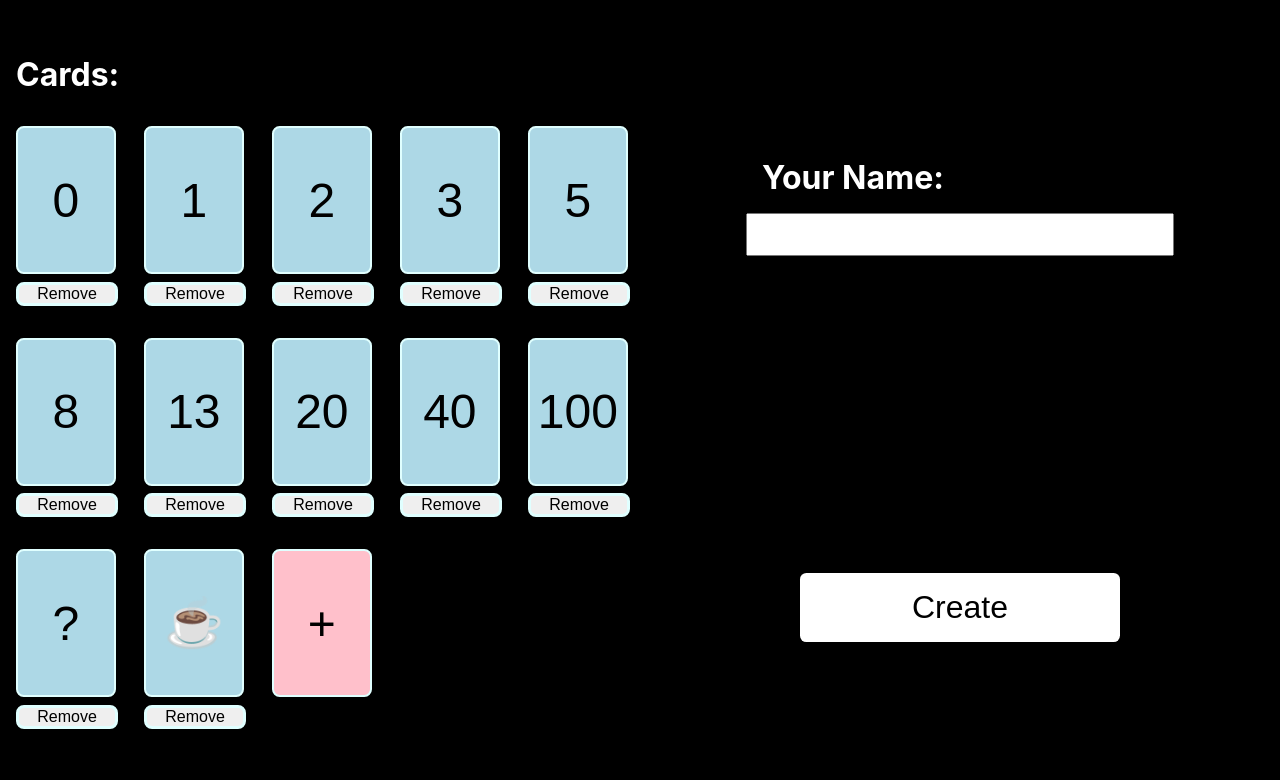
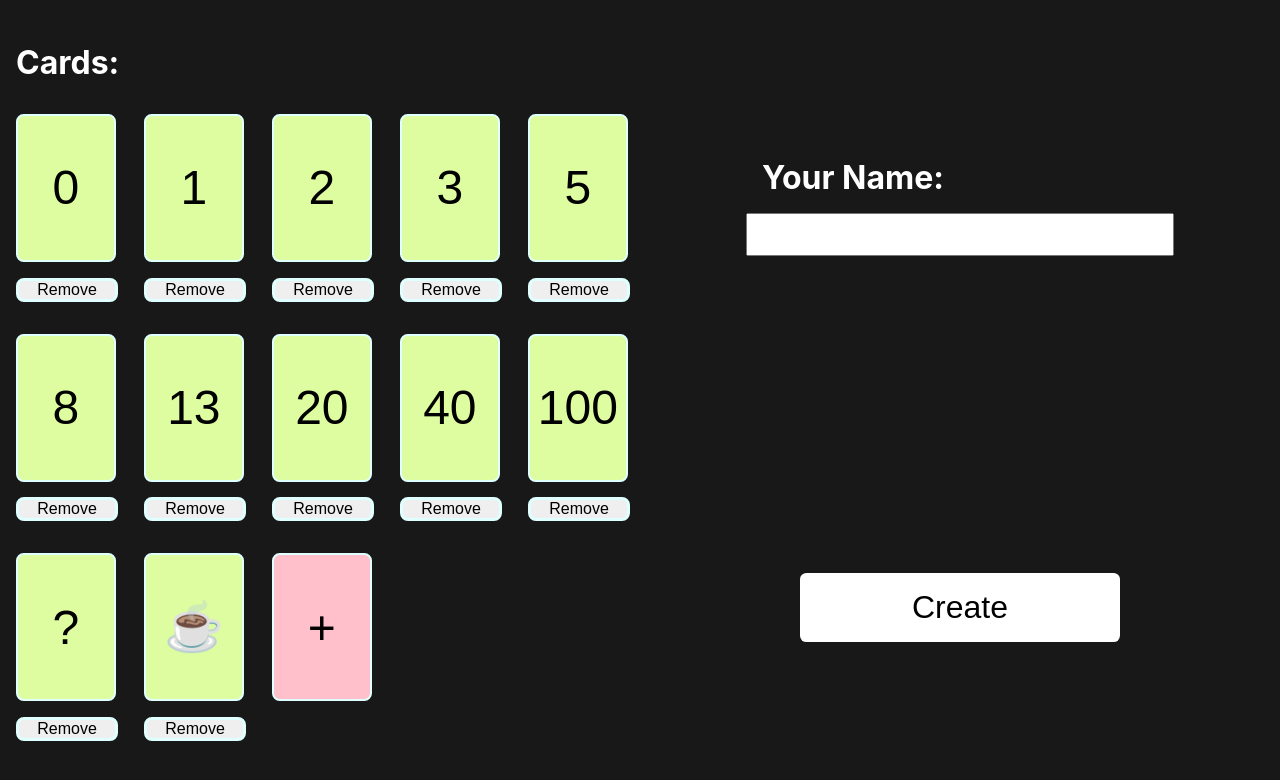
Before and after one commit to FFixit/planning-poker, a React (Create React App) app in the folder frontend/: page /game in a window 1280 px wide. Shown: the top 780 px of the page. Built offline with nearby package versions, Linux system fonts and the light colour scheme; no server answers.

Commit message:
makes css more generalized

```diff
--- a/frontend/src/game/creation/EditableCard.css
+++ b/frontend/src/game/creation/EditableCard.css
@@ -5,19 +5,7 @@ div.editable-card {
 }
 
 div.editable-card > div.input-card {
-	background: lightblue;
-	color: black;
-	border: 0.06em solid lightcyan;
-	margin: 0.33em 0.33em 0.16em 0.33em;
-	/* padding: 1em; */
 	height: 3em;
-	width: 2em;
-	border-radius: 0.16em;
-	display: flex;
-	flex-direction: column;
-	align-items: stretch;
-	justify-content: center;
-	transition: transform 200ms;
 }
 
 div.editable-card > div.input-card > input[type="text"] {
--- a/frontend/src/game/creation/EditableCard.tsx
+++ b/frontend/src/game/creation/EditableCard.tsx
@@ -16,7 +16,7 @@ function EditableCard({ index, value, onChange, onRemove }) {
 
 	return (
 		<div className="editable-card">
-			<div className="input-card">
+			<div className="card input-card">
 				<input type="text" value={value} onChange={onChangeHandler} />
 			</div>
 			<button className="remove-button" onClick={onRemoveHandler}>
--- a/frontend/src/game/gameview/Card.css
+++ b/frontend/src/game/gameview/Card.css
@@ -1,30 +1,19 @@
-div.card {
+div.player-card {
 	font-size: 3rem;
-	background: lightblue;
-	color: black;
-	border: 0.06em solid lightcyan;
-	margin: 0.33em;
-	/* padding: 1em; */
-	width: 2em;
-	border-radius: 0.16em;
-	display: flex;
-	flex-direction: column;
-	align-items: stretch;
-	justify-content: center;
 	transition: transform 200ms;
 }
 
-div.card.selected {
-	background: mediumturquoise;
+div.player-card.selected {
+	background: var(--color-1-sat);
 	transform: scale(1.4);
 }
 
-div.card:hover {
+div.player-card:hover {
 	transform: scale(1.5);
 	cursor: pointer;
 }
 
-div.card > p {
+div.player-card > p {
 	margin: 0;
 	padding: 0;
 	text-align: center;
--- a/frontend/src/game/gameview/Card.tsx
+++ b/frontend/src/game/gameview/Card.tsx
@@ -1,7 +1,7 @@
 import "./Card.css";
 
 function Card(props) {
-	let className = "card" + (props.selected ? " selected" : "");
+	let className = "card player-card" + (props.selected ? " selected" : "");
 	return (
 		<div
 			className={className}
--- a/frontend/src/game/gameview/Player.css
+++ b/frontend/src/game/gameview/Player.css
@@ -6,26 +6,16 @@ div.player {
 	width: 5em;
 }
 
-div.player > div.player-card {
-	background-color: lightblue;
-	color: black;
+div.player > div.other-player-card {
 	height: 3em;
-	width: 2em;
-	border-radius: 0.16em;
-	border: 0.06em solid lightcyan;
-	display: flex;
-	flex-direction: column;
-	align-items: stretch;
-	justify-content: center;
-    transition: background-color 1s linear;
 }
 
-div.player > div.player-card.value-picked {
-	background-color: rgb(0, 41, 177);
+div.player > div.other-player-card.value-picked {
+	background-color: var(--color-2);
 	color: white;
 }
 
-div.player > div.player-card > p {
+div.player > div.other-player-card > p {
 	margin: 0;
 	text-align: center;
 }
@@ -40,7 +30,7 @@ div.player > div.player-card > p {
 	}
 }
 
-div.player > div.player-card.value-picked > p {
+div.player > div.other-player-card.value-picked > p {
 	animation: spin 1s linear infinite;
 }
 
--- a/frontend/src/game/gameview/Player.tsx
+++ b/frontend/src/game/gameview/Player.tsx
@@ -3,7 +3,7 @@ import "./Player.css";
 
 function Player({ name, value }) {
 	let displayValue,
-		cssClasses = ["player-card"];
+		cssClasses = ["card", "other-player-card"];
 	if (typeof value === "boolean" && value === true) {
 		displayValue = <p>?</p>;
 		cssClasses.push("value-picked");
--- a/frontend/src/game/gameview/SessionInfo.css
+++ b/frontend/src/game/gameview/SessionInfo.css
@@ -1,26 +1,27 @@
 div.session-info {
 	font-size: 1.5rem;
-    padding: 1em;
+	padding: 1em;
 	display: flex;
 }
 
 div.session-info span.session-id {
 	display: inline-flex;
-    font-weight: bold;
+	font-weight: bold;
 }
 
 div.session-info span.session-id button.copy-button {
 	background: none;
 	color: white;
 	font-size: 1.5rem;
+	border: none;
 }
 
 div.session-info span.session-id:hover {
 	cursor: pointer;
-	color: lightblue;
+	color: var(--color-1);
 }
 
 div.session-info span.session-id:hover button.copy-button {
 	cursor: pointer;
-	color: lightblue;
+	color: var(--color-1);
 }
--- a/frontend/src/index.css
+++ b/frontend/src/index.css
@@ -1,6 +1,12 @@
+:root {
+	--color-1: hsl(81, 96%, 81%);
+	--color-1-sat: hsl(81, 100%, 70%);
+	--color-2: hsl(192, 96%, 81%);
+}
+
 html {
 	height: 100%;
-	background: black;
+	background: #181818;
 	color: white;
 }
 body {
@@ -30,3 +36,16 @@ body {
 	text-decoration: none;
 	text-align: center;
 }
+
+.card {
+	background: var(--color-1);
+	color: black;
+	border: 0.06em solid lightcyan;
+	margin: 0.33em;
+	width: 2em;
+	border-radius: 0.16em;
+	display: flex;
+	flex-direction: column;
+	align-items: stretch;
+	justify-content: center;
+}
```
